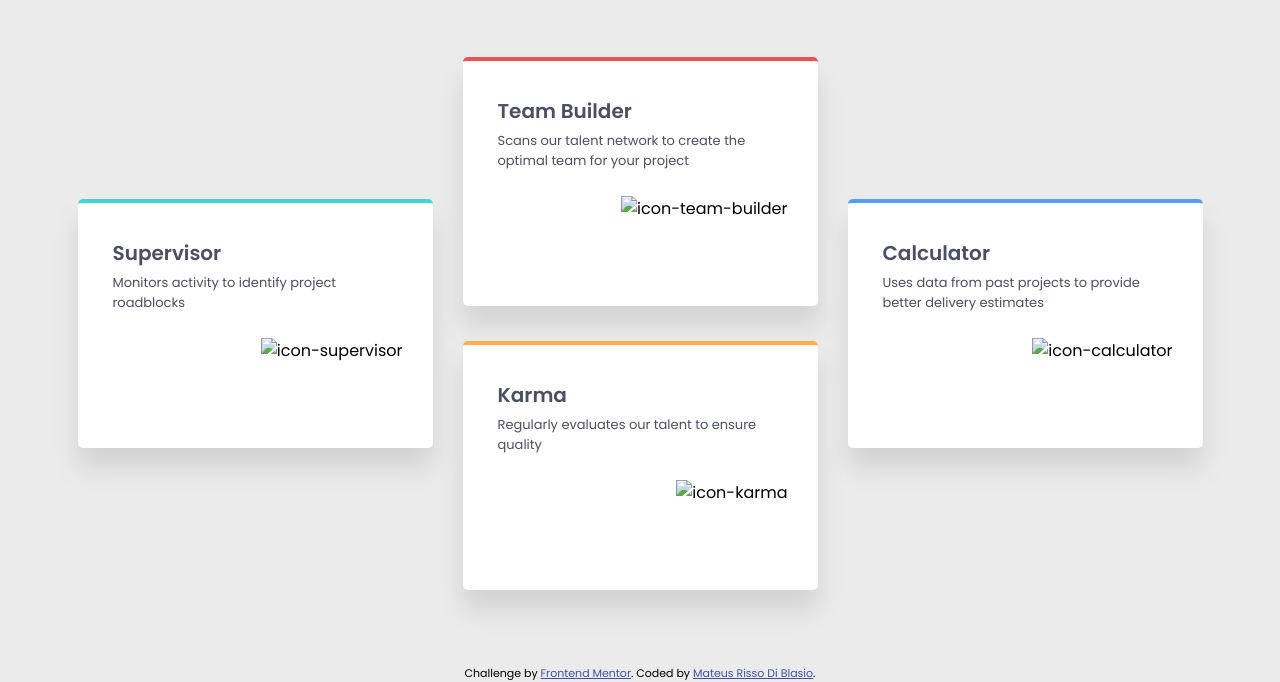
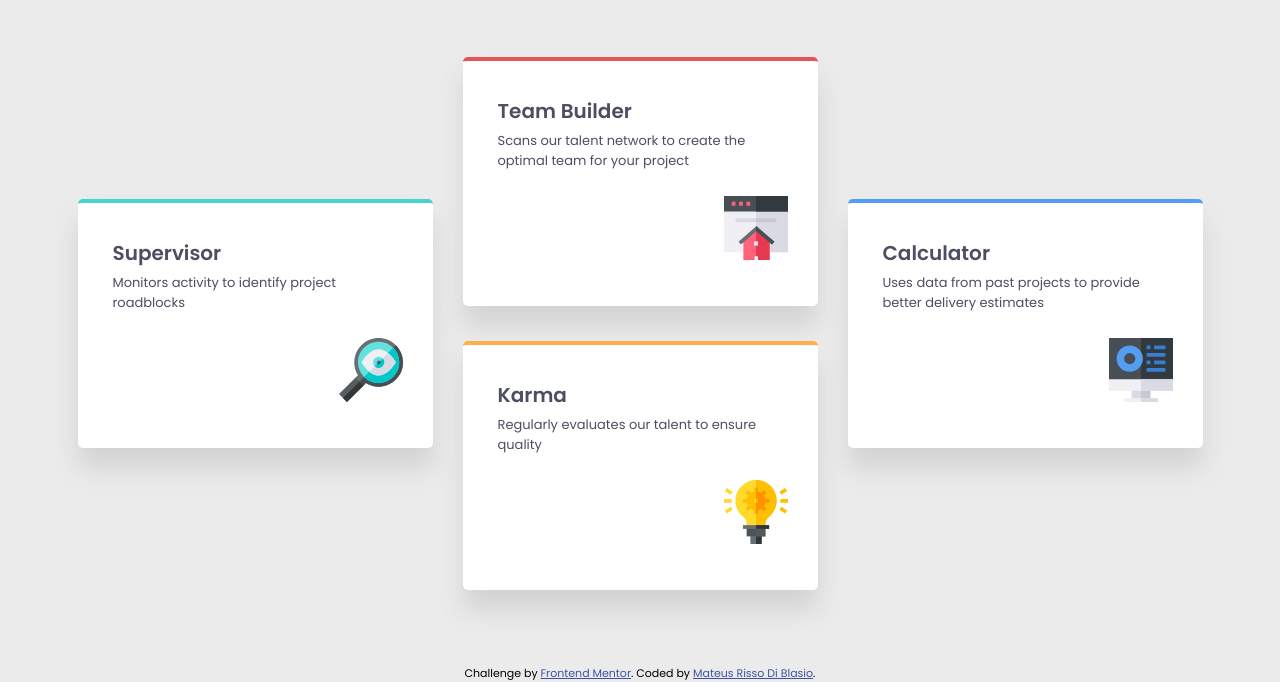
Before and after one commit to MateusRissoDiBlasio/four-card-feature-section-master, a plain HTML site: page index.html in a window 1280 px wide. Shown: the part 201-883 px from the top of the page. Drawn offline with Linux system fonts and the light colour scheme; the site is published under a folder, as on GitHub Pages, so addresses that start at the root find nothing.

Commit message:
imgs path corrections

```diff
--- a/index.html
+++ b/index.html
@@ -26,27 +26,27 @@
     <div class="boxContainer supervisor">
       <h2>Supervisor</h2>
       <p>Monitors activity to identify project roadblocks</p>
-      <img src="/images/icon-supervisor.svg" alt="icon-supervisor">
+      <img src="./images/icon-supervisor.svg" alt="icon-supervisor">
     </div>
 
     <div class="center">
       <div class="boxContainer builder">
         <h2>Team Builder</h2>
         <p>Scans our talent network to create the optimal team for your project</p>
-        <img src="/images/icon-team-builder.svg" alt="icon-team-builder">
+        <img src="./images/icon-team-builder.svg" alt="icon-team-builder">
       </div>
 
       <div class="boxContainer karma">
         <h2>Karma</h2>
         <p>Regularly evaluates our talent to ensure quality</p>
-        <img src="/images/icon-karma.svg" alt="icon-karma">
+        <img src="./images/icon-karma.svg" alt="icon-karma">
       </div>
     </div>
 
     <div class="boxContainer calculator">
       <h2>Calculator</h2>
       <p>Uses data from past projects to provide better delivery estimates</p>
-      <img src="/images/icon-calculator.svg" alt="icon-calculator">
+      <img src="./images/icon-calculator.svg" alt="icon-calculator">
     </div>
   </div>
 </main>
```
